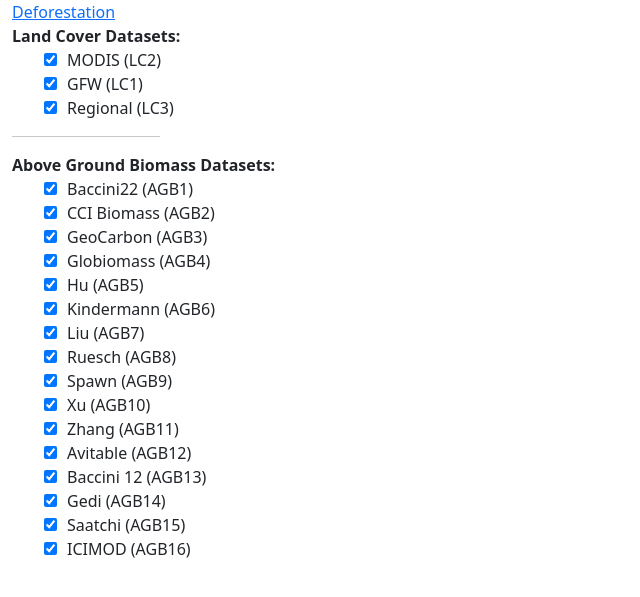
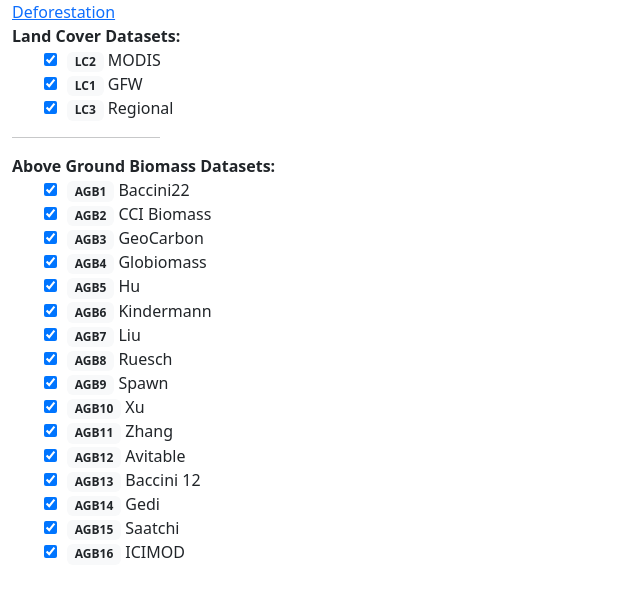
Before and after one commit to SERVIR/SCAP_Web, a Django app: template templates/scapadmin/home.html in a window 1280 px wide. Shown: the top 597 px of the page, without its empty margins (0-640 px from the left). Run offline with Django 4.2, Linux system fonts and the light colour scheme; data comes from the database, SQL or seed files in the repository; the template is opened without the code that fills it: values that come from a table or form of the project are taken from there, most other values are stand-ins (such as "Sample title", 1, 10 or a date in 2020).

Commit message:
Reformatted labels
Reformatted labels for AGBs and LCs

```diff
--- a/templates/scapadmin/deforestation.html
+++ b/templates/scapadmin/deforestation.html
@@ -31,7 +31,7 @@
                 {% for lc in lc_data %}
                     <li class="lc_list-item">
                         <input type="checkbox" checked class="lc_list-item-checkbox LC_cb"
-                               value="{{ lc.lc_id }}" onchange="access_lines(this,'LC')" name="lc"/><label style="padding-left: 10px">{{ lc.lc_name }}(LC{{ lc.lc_id }})</label>
+                               value="{{ lc.lc_id }}" onchange="access_lines(this,'LC')" name="lc"/><label style="padding-left: 10px"><span class="badge bg-light text-dark">LC{{ lc.lc_id }}</span> {{ lc.lc_name }}</label>
                     </li>
                 {% endfor %}
             </ul>
--- a/templates/scapadmin/home.html
+++ b/templates/scapadmin/home.html
@@ -33,7 +33,7 @@
                         <li class="lc_list-item">
                             <input type="checkbox" checked class="lc_list-item-checkbox LC_cb"
                                    onchange="access_lines(this,'LC')"
-                                   value="{{ lc.lc_id }}" name="lc"/><label style="padding-left: 10px">{{ lc.lc_name }} (LC{{ lc.lc_id }})</label>
+                                   value="{{ lc.lc_id }}" name="lc"/><label style="padding-left: 10px"><span class="badge bg-light text-dark">LC{{ lc.lc_id }}</span> {{ lc.lc_name }} </label>
                         </li>
                     {% endfor %}
                 </ul>
@@ -46,7 +46,7 @@
                         <li class="agb_list-item">
                             <input type="checkbox" checked class="agb_list-item-checkbox AGB_cb"
                                    onchange="access_lines(this,'AGB')"
-                                   value="{{ agb.agb_id }}" name="agb"/><label style="padding-left: 10px">{{ agb.agb_name }} (AGB{{ agb.agb_id }})</label>
+                                   value="{{ agb.agb_id }}" name="agb"/><label style="padding-left: 10px"><span class="badge bg-light text-dark">AGB{{ agb.agb_id }}</span> {{ agb.agb_name }} </label>
                         </li>
                     {% endfor %}
                 </ul>
```
